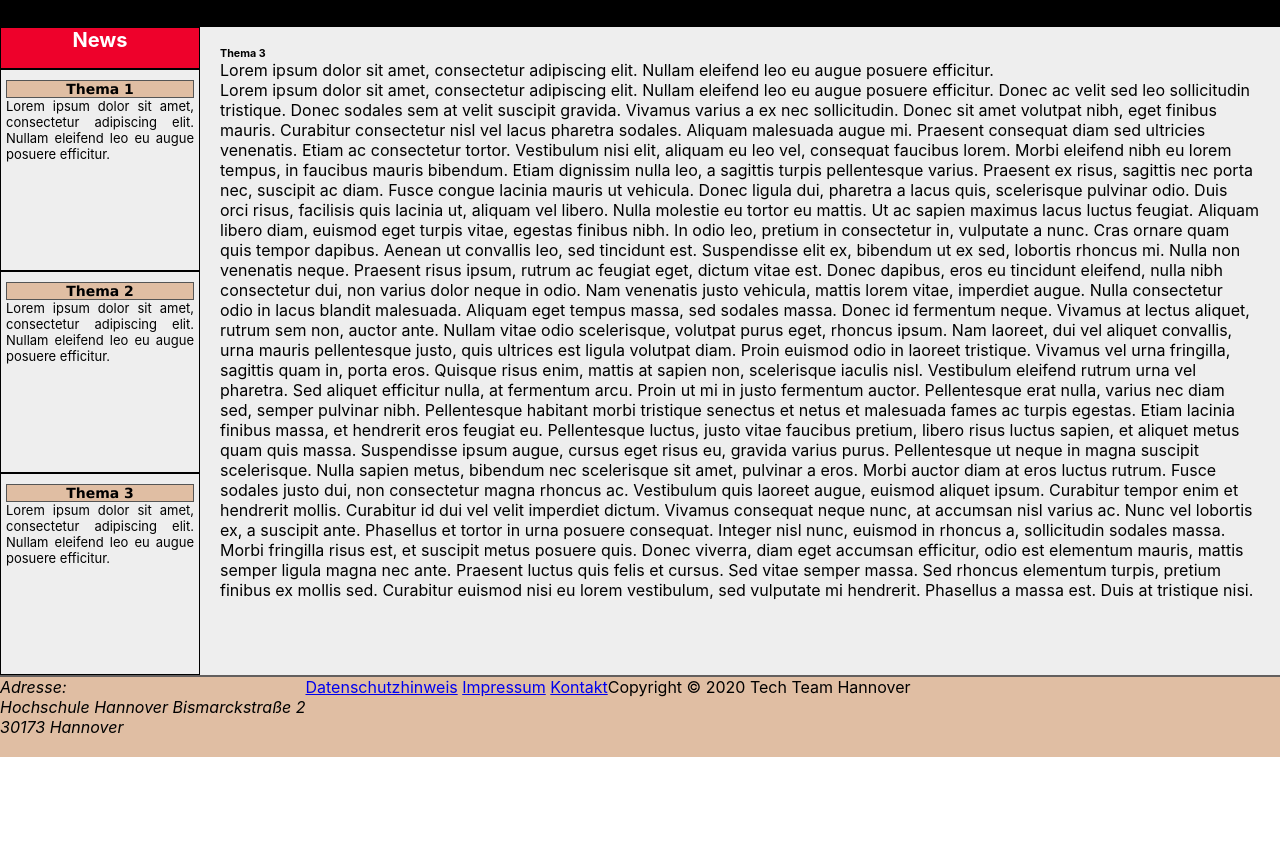
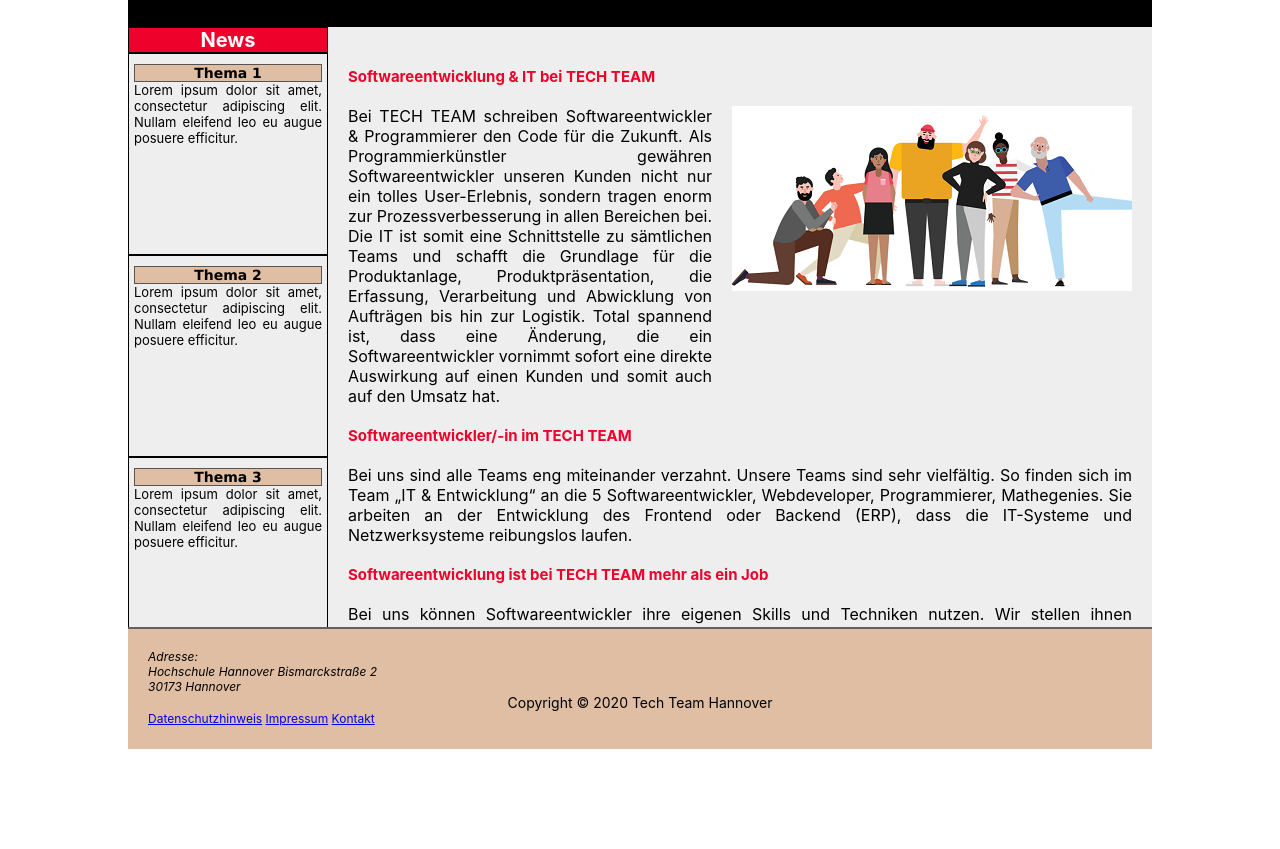
Before and after one commit to hetekce/Web-Project, a plain HTML site: page homepage.html in a window 1280 px wide. Shown: the part 229-1078 px from the top of the page. Before the commit the page ends 986 px from the top, so only its background shows below. Drawn offline with Linux system fonts and the light colour scheme.

Commit message:
uber uns

```diff
--- a/homepage.css
+++ b/homepage.css
@@ -5,7 +5,7 @@
 	font-family: -apple-system, BlinkMacSystemFont, "Segoe UI", Roboto, "Helvetica Neue", Arial, sans-serif;
 }
 
-sdssd
+
 body {
 	width:80%;
 	display: flex;
@@ -52,7 +52,10 @@
 }
 
 
-img:hover{opacity: 0.7;}
+img:hover{opacity: 0.7;
+
+
+}
 
 
 
@@ -112,13 +115,37 @@
 
 	}
 
+.metin{
+	display:flex;
+	flex-direction:column;
+}
+#baslik1{
+	font-size:15px;
+	font-weight:bold;
+	color:#EE012B;
+	margin-bottom:20px;
+	margin-top:20px;
+
+}
+#resim_yazi{
+	display:flex;
+	flex-direction:row;
+
+
+}
+#resim{
+	margin-left:20px;
+}
 
 
 footer{
 	display:flex;
-	flex-direction:row;
+	flex-direction:column;
 	height:80px;
 	background-color:#E0BEA3;
 	border-top:2px solid #635F5E;
+	font-size:12px;
+	margin-bottom:100px;
+	padding:20px;
 
 }
--- a/homepage.html
+++ b/homepage.html
@@ -48,25 +48,46 @@
 		</div>
 		<div class="content">
 			<div class="content_inhalt">
-				<div class="text">
-				<h6>Thema 3</h6>
-				<p>
-				Lorem ipsum dolor sit amet, consectetur adipiscing elit. Nullam eleifend leo eu augue posuere efficitur.
-				</p>
+				<div class="metin">
+					<div id="baslik1">Softwareentwicklung & IT bei TECH TEAM</div>
+					<div id="resim_yazi">
+						<div>
+						<p>
+						Bei TECH TEAM schreiben Softwareentwickler & Programmierer den Code für die Zukunft.
+
+	Als Programmierkünstler gewähren Softwareentwickler unseren Kunden nicht nur ein tolles User-Erlebnis, sondern tragen enorm zur Prozessverbesserung in allen Bereichen bei. Die IT ist somit eine Schnittstelle zu sämtlichen Teams und schafft die Grundlage für die Produktanlage, Produktpräsentation, die Erfassung, Verarbeitung und Abwicklung von Aufträgen bis hin zur Logistik. Total spannend ist, dass eine Änderung, die ein Softwareentwickler vornimmt sofort eine direkte Auswirkung auf einen Kunden und somit auch auf den Umsatz hat.
+						</p>
+						</div>
+						<div id="resim"><image src="image/team.png"></div>
+					</div>
 				</div>
-				<div class="image"></div>
-			</div>
-		Lorem ipsum dolor sit amet, consectetur adipiscing elit. Nullam eleifend leo eu augue posuere efficitur. Donec ac velit sed leo sollicitudin tristique. Donec sodales sem at velit suscipit gravida. Vivamus varius a ex nec sollicitudin. Donec sit amet volutpat nibh, eget finibus mauris. Curabitur consectetur nisl vel lacus pharetra sodales. Aliquam malesuada augue mi.
+				<div class="metin">
+					<div id="baslik1">Softwareentwickler/-in im TECH TEAM</div>
+					<div id="resim_yazi">
+						<div>
+						<p>
+						Bei uns sind alle Teams eng miteinander verzahnt.  Unsere Teams sind sehr vielfältig. So finden sich im Team „IT & Entwicklung“ an die 5 Softwareentwickler, Webdeveloper, Programmierer, Mathegenies. Sie arbeiten an der Entwicklung des Frontend oder Backend (ERP), dass die IT-Systeme und Netzwerksysteme reibungslos laufen.
+						</p>
+						</div>
 
-Praesent consequat diam sed ultricies venenatis. Etiam ac consectetur tortor. Vestibulum nisi elit, aliquam eu leo vel, consequat faucibus lorem. Morbi eleifend nibh eu lorem tempus, in faucibus mauris bibendum. Etiam dignissim nulla leo, a sagittis turpis pellentesque varius. Praesent ex risus, sagittis nec porta nec, suscipit ac diam. Fusce congue lacinia mauris ut vehicula. Donec ligula dui, pharetra a lacus quis, scelerisque pulvinar odio. Duis orci risus, facilisis quis lacinia ut, aliquam vel libero. Nulla molestie eu tortor eu mattis. Ut ac sapien maximus lacus luctus feugiat. Aliquam libero diam, euismod eget turpis vitae, egestas finibus nibh. In odio leo, pretium in consectetur in, vulputate a nunc.
+					</div>
+				</div>
+				<div class="metin">
+					<div id="baslik1">Softwareentwicklung ist  bei TECH TEAM mehr als ein Job</div>
+					<div id="resim_yazi">
+						<div>
+						<p>
+						Bei uns können Softwareentwickler ihre eigenen Skills und Techniken nutzen. Wir stellen ihnen modernes Equipment zur Verfügung und bieten flexible Arbeitszeiten. In flache Hierarchien, regelmäßigen Tech-Talks und regem Wissensaustausch entwickeln wir uns immer weiter. Softwareentwicklung ist für uns viel mehr als ein Job, nämlich eine Leidenschaft. Es ist unser Ziel die Prozesse zu verbessern und unseren Shop zu perfektionieren. Dabei setzten wir stark auf agile Methoden und Open-Source Technologien.
+						</p>
+						</div>
 
-Cras ornare quam quis tempor dapibus. Aenean ut convallis leo, sed tincidunt est. Suspendisse elit ex, bibendum ut ex sed, lobortis rhoncus mi. Nulla non venenatis neque. Praesent risus ipsum, rutrum ac feugiat eget, dictum vitae est. Donec dapibus, eros eu tincidunt eleifend, nulla nibh consectetur dui, non varius dolor neque in odio. Nam venenatis justo vehicula, mattis lorem vitae, imperdiet augue. Nulla consectetur odio in lacus blandit malesuada. Aliquam eget tempus massa, sed sodales massa. Donec id fermentum neque. Vivamus at lectus aliquet, rutrum sem non, auctor ante. Nullam vitae odio scelerisque, volutpat purus eget, rhoncus ipsum. Nam laoreet, dui vel aliquet convallis, urna mauris pellentesque justo, quis ultrices est ligula volutpat diam.
+					</div>
+				</div>
 
-Proin euismod odio in laoreet tristique. Vivamus vel urna fringilla, sagittis quam in, porta eros. Quisque risus enim, mattis at sapien non, scelerisque iaculis nisl. Vestibulum eleifend rutrum urna vel pharetra. Sed aliquet efficitur nulla, at fermentum arcu. Proin ut mi in justo fermentum auctor. Pellentesque erat nulla, varius nec diam sed, semper pulvinar nibh.
 
-Pellentesque habitant morbi tristique senectus et netus et malesuada fames ac turpis egestas. Etiam lacinia finibus massa, et hendrerit eros feugiat eu. Pellentesque luctus, justo vitae faucibus pretium, libero risus luctus sapien, et aliquet metus quam quis massa. Suspendisse ipsum augue, cursus eget risus eu, gravida varius purus. Pellentesque ut neque in magna suscipit scelerisque. Nulla sapien metus, bibendum nec scelerisque sit amet, pulvinar a eros. Morbi auctor diam at eros luctus rutrum. Fusce sodales justo dui, non consectetur magna rhoncus ac. Vestibulum quis laoreet augue, euismod aliquet ipsum. Curabitur tempor enim et hendrerit mollis. Curabitur id dui vel velit imperdiet dictum. Vivamus consequat neque nunc, at accumsan nisl varius ac. Nunc vel lobortis ex, a suscipit ante. Phasellus et tortor in urna posuere consequat.
+				</div>
 
-Integer nisl nunc, euismod in rhoncus a, sollicitudin sodales massa. Morbi fringilla risus est, et suscipit metus posuere quis. Donec viverra, diam eget accumsan efficitur, odio est elementum mauris, mattis semper ligula magna nec ante. Praesent luctus quis felis et cursus. Sed vitae semper massa. Sed rhoncus elementum turpis, pretium finibus ex mollis sed. Curabitur euismod nisi eu lorem vestibulum, sed vulputate mi hendrerit. Phasellus a massa est. Duis at tristique nisi.
+
 		</div>
 
 	</div>
@@ -79,6 +100,7 @@
 						30173 Hannover
 						</address>
 					</div>
+					<div class="copyright" style="font-size:14px; text-align:center;"> Copyright © 2020 Tech Team Hannover</div>
 
 					<div class="right">
 						<a href="Datenschutz.html" target=_blank"> Datenschutzhinweis</a>
@@ -87,7 +109,7 @@
 					</div>
 
 
-					<div class="copyright"> Copyright © 2020 Tech Team Hannover</div>
+
 			</footer>
 </body>
 </html>
```
Also changed, not shown: image/team.png (added).
